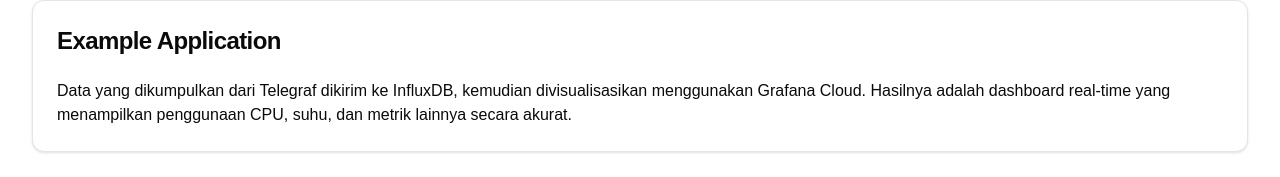
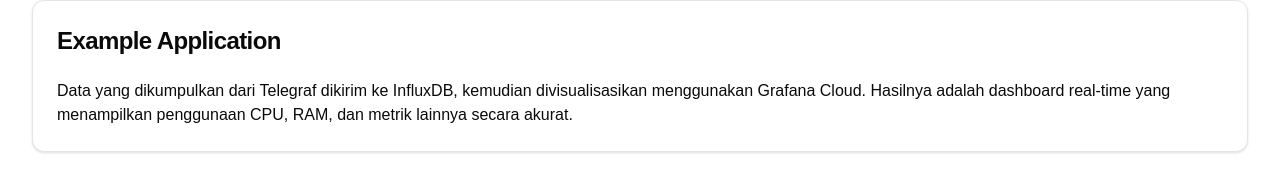
Before and after one commit to bionapta/cpu_monitoring, a Next.js app: page /presentation in a window 1280 px wide. Shown: the part 1864-2041 px from the top of the page. Built offline with nearby package versions, Linux system fonts and the light colour scheme.

Commit message:
update readme etc

```diff
--- a/pages/api/grafanaUrl.ts
+++ b/pages/api/grafanaUrl.ts
@@ -2,8 +2,10 @@
 
 export default function handler(req: NextApiRequest, res: NextApiResponse) {
   console.log('API called: /api/grafanaUrl');
+
   const grafanaUrl =
-    process.env.NEXT_PUBLIC_GRAFANA_URL || 'http://localhost:3000/';
+    process.env.NEXT_PUBLIC_GRAFANA_URL || 'https://bionapta.grafana.net';
+
   console.log('Returning Grafana URL:', grafanaUrl);
   res.status(200).json({ url: grafanaUrl });
 }
--- a/pages/index.tsx
+++ b/pages/index.tsx
@@ -25,7 +25,6 @@
   );
 
   useEffect(() => {
-    // Fetch Grafana URL from environment variable or API
     const fetchGrafanaUrl = async () => {
       console.log('Fetching Grafana URL...');
       try {
@@ -36,7 +35,7 @@
       } catch (error) {
         console.error('Error fetching Grafana URL:', error);
         console.log('Using fallback URL');
-        setGrafanaUrl('https://bionapta.grafana.net/'); // Fallback to your public IP
+        setGrafanaUrl('https://bionapta.grafana.net');
       }
     };
 
--- a/pages/presentation.tsx
+++ b/pages/presentation.tsx
@@ -94,7 +94,7 @@
                   Data yang dikumpulkan dari Telegraf dikirim ke InfluxDB,
                   kemudian divisualisasikan menggunakan Grafana Cloud. Hasilnya
                   adalah dashboard real-time yang menampilkan penggunaan CPU,
-                  suhu, dan metrik lainnya secara akurat.
+                  RAM, dan metrik lainnya secara akurat.
                 </p>
               </CardHeader>
             </Card>
```
Also changed, not shown: 1 other file (tests, documents, lock files or other folders).
